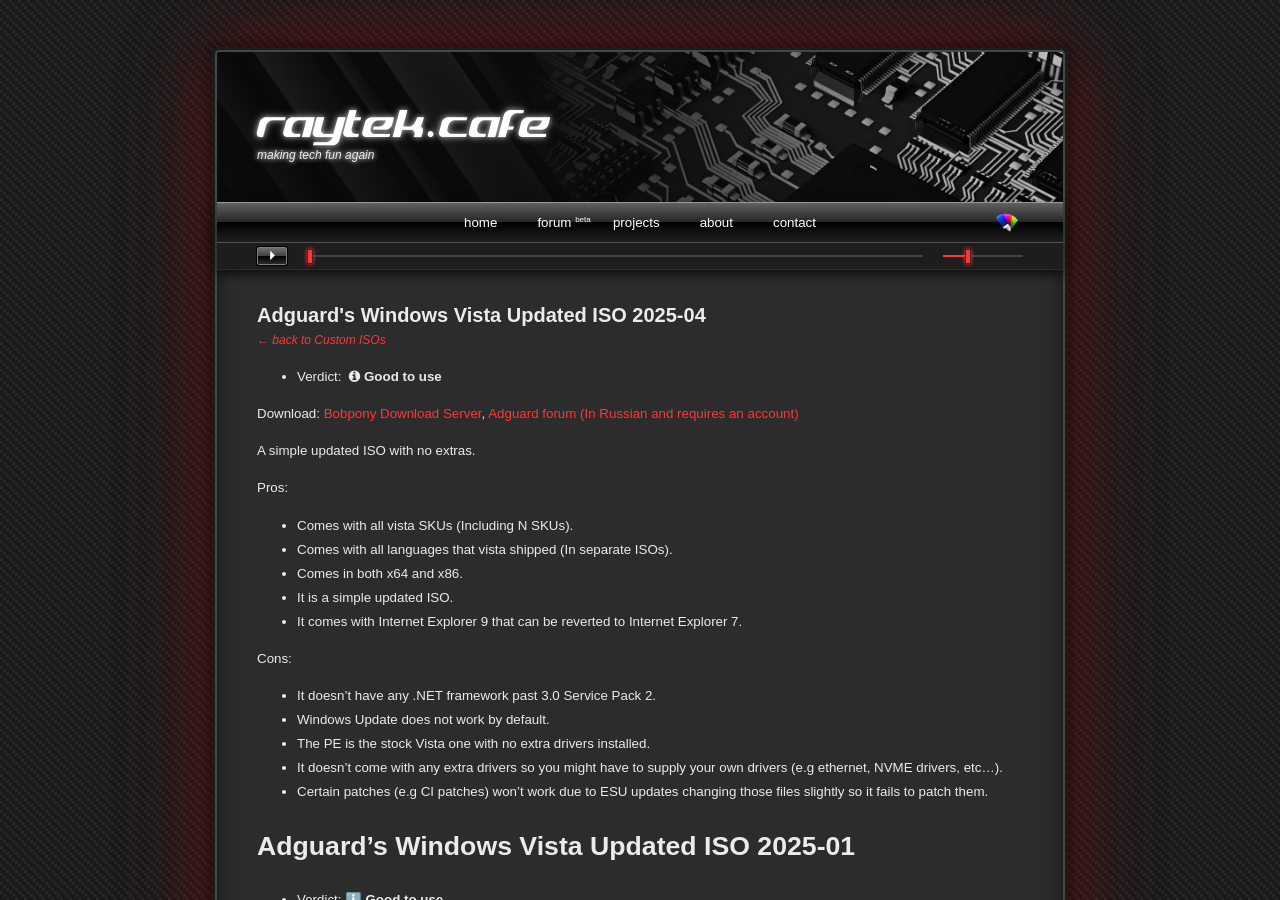
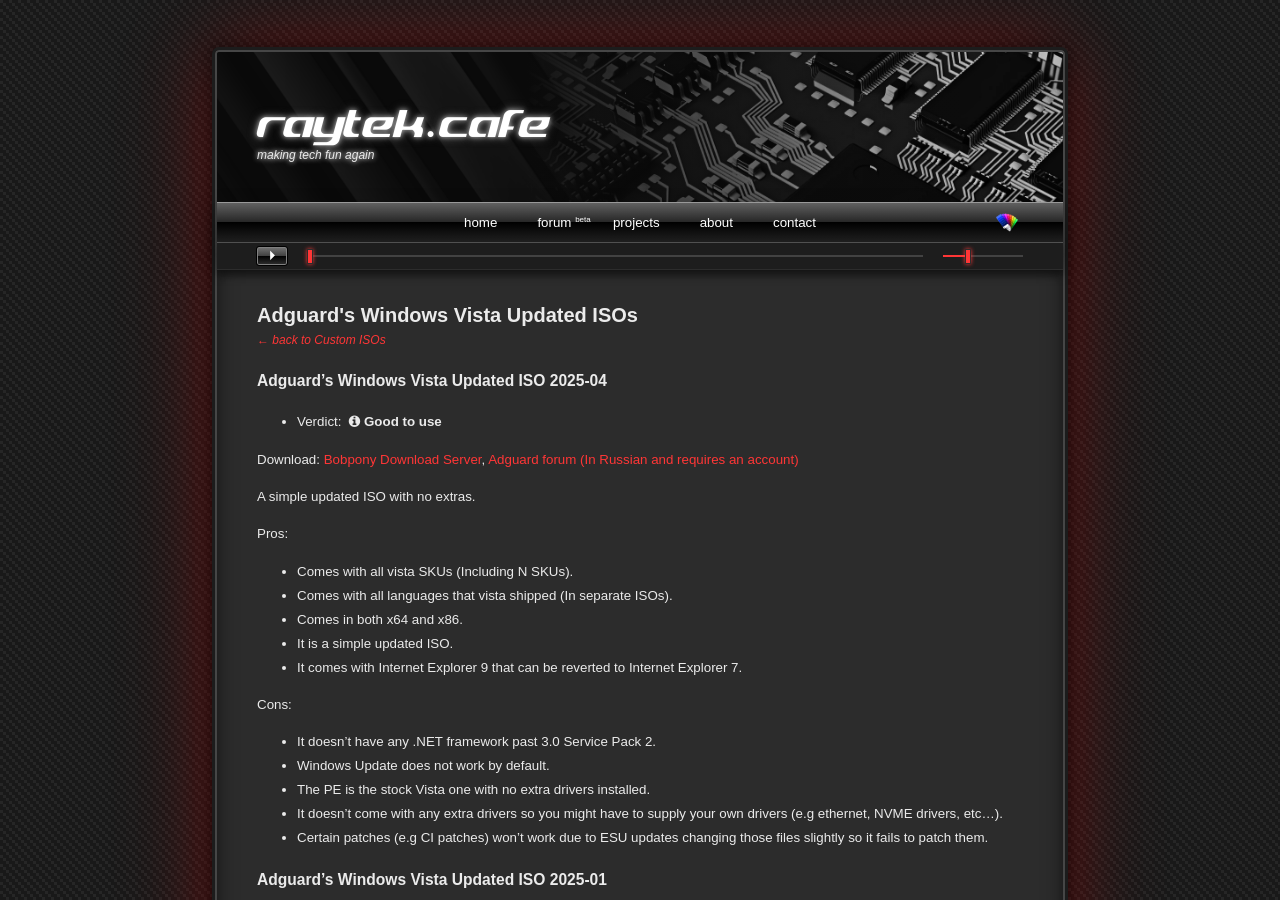
Before and after one commit to deadamaryllis/deadamaryllis.github.io, a Jekyll site: the page built from _projects/CustomISOs/vista/adguard.md, in a window 1280 px wide and 900 px high. Built offline with Jekyll 4.4.1, drawn with Linux system fonts in a browser that asks for light colours; some web fonts are replaced.

Commit message:
oops small mistake

```diff
--- a/_projects/CustomISOs/vista/adguard.md
+++ b/_projects/CustomISOs/vista/adguard.md
@@ -1,7 +1,10 @@
 ---
-title: Adguard's Windows Vista Updated ISO 2025-04
+title: Adguard's Windows Vista Updated ISOs
 layout: customisos
 ---
+
+### Adguard's Windows Vista Updated ISO 2025-04
+
 - Verdict:&nbsp; **<i class="fa fa-info-circle"></i> Good to use**
 
 Download: [Bobpony Download Server](https://dl.bobpony.com/windows/unofficial/Windows%20Vista%20SP2%20with%20Update%20%5B6003.23217%5D%20AIO%20%28x86-x64%29%20by%20adguard%20%28v25.04.09%29%20%5BMulti%5D/), [Adguard forum (In Russian and requires an account)](https://forum.rg-adguard.net/threads/windows-vista-sp2-with-update-6003-23217-aio-x86-x64-by-adguard-v25-04-09-multi36.2662/)
@@ -22,7 +25,7 @@
 - It doesn't come with any extra drivers so you might have to supply your own drivers (e.g ethernet, NVME drivers, etc...).
 - Certain patches (e.g CI patches) won't work due to ESU updates changing those files slightly so it fails to patch them.
 
-# Adguard's Windows Vista Updated ISO 2025-01
+### Adguard's Windows Vista Updated ISO 2025-01
 
 - Verdict: **ℹ️ Good to use**
 
```
